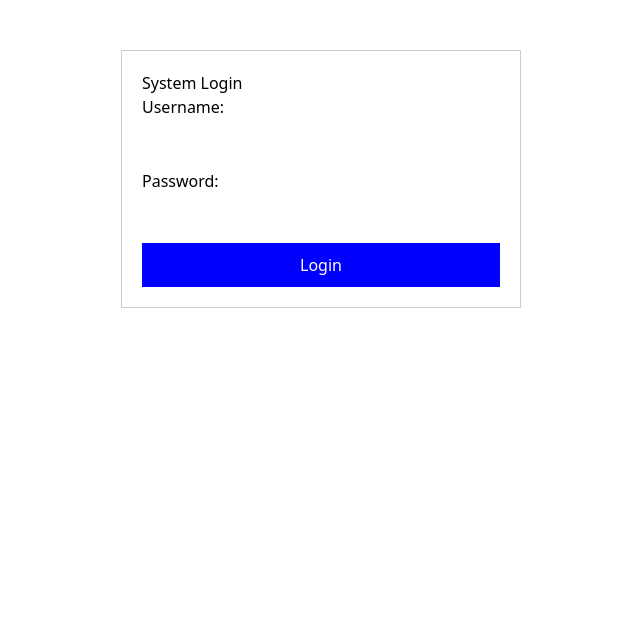
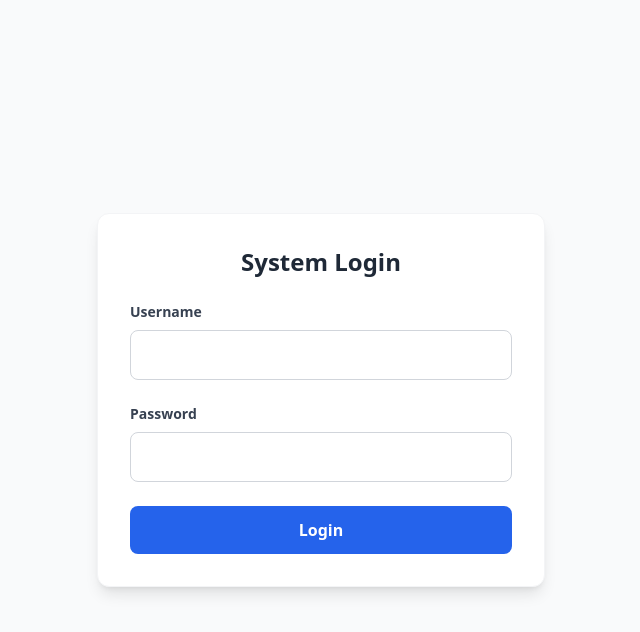
Before and after one commit to pmlchamodya/HotelBookingSystem, a React app in the folder frontend/: page /login in a window 1280 px wide. Shown: the top 632 px of the page, without its empty margins (319-959 px from the left). Built offline with nearby package versions, Linux system fonts and the light colour scheme; the HTML template or start-up script is replaced by a standard one.

Commit message:
added new home page,toast notification and changes app.jsx,login.jsx

```diff
--- a/frontend/package.json
+++ b/frontend/package.json
@@ -14,6 +14,7 @@
     "prop-types": "^15.8.1",
     "react": "^19.2.0",
     "react-dom": "^19.2.0",
+    "react-hot-toast": "^2.6.0",
     "react-router-dom": "^7.10.1"
   },
   "devDependencies": {
--- a/frontend/src/App.jsx
+++ b/frontend/src/App.jsx
@@ -5,44 +5,68 @@ import {
   Route,
   Navigate,
 } from "react-router-dom";
+import { Toaster } from "react-hot-toast";
 import { AuthProvider, AuthContext } from "./context/AuthContext";
 
-// Import Components
+// --- IMPORTS ---
 import Login from "./components/auth/Login";
 import Register from "./components/auth/Register";
 import AdminDashboard from "./pages/dashboard/admin/AdminDashboard";
+// Import the Home page correctly
+import Home from "./pages/dashboard/home/Home";
 
-// Protected Route Component
-// This prevents unauthorized users from accessing the dashboard
+// --- PROTECTED ROUTE COMPONENT ---
 const ProtectedRoute = ({ children, role }) => {
   const { user, loading } = useContext(AuthContext);
 
-  if (loading) return <div>Loading...</div>;
+  if (loading) return <div className="p-10 text-center">Loading...</div>;
 
-  // If not logged in, go to login
-  if (!user) return <Navigate to="/login" />;
+  // If not logged in, redirect to login
+  if (!user) return <Navigate to="/login" replace />;
 
-  // If role is specified (e.g., 'admin') and user doesn't match, redirect
+  // Role-based access control
   if (role && user.role !== role) {
-    return <Navigate to="/dashboard" />;
+    return <Navigate to="/" replace />;
   }
 
   return children;
 };
 
-const App = () => {
+// --- MAIN ROUTES COMPONENT ---
+const AppRoutes = () => {
+  const { user } = useContext(AuthContext);
+
   return (
-    <AuthProvider>
-      <Router>
     <Routes>
-          {/* Default Route */}
-          <Route path="/" element={<Navigate to="/login" />} />
+      {/* ----------------------------------------------------
+        FIX: Root Path ("/") now renders the Home Page
+        instead of redirecting to Login.
+        ----------------------------------------------------
+      */}
+      <Route path="/" element={<Home />} />
 
-          {/* Public Routes */}
-          <Route path="/login" element={<Login />} />
+      {/* Login Route:
+        If user is ALREADY logged in, redirect them to their dashboard
+        instead of showing the login screen again.
+      */}
+      <Route
+        path="/login"
+        element={
+          user ? (
+            user.role === "admin" ? (
+              <Navigate to="/admin-dashboard" />
+            ) : (
+              <Navigate to="/dashboard" />
+            )
+          ) : (
+            <Login />
+          )
+        }
+      />
+
       <Route path="/register" element={<Register />} />
 
-          {/* Protected Admin Route */}
+      {/* Protected Routes */}
       <Route
         path="/admin-dashboard"
         element={
@@ -52,19 +76,33 @@ const App = () => {
         }
       />
 
-          {/* Fallback for other users (You can create a UserDashboard later) */}
+      {/* Fallback Dashboard */}
       <Route
         path="/dashboard"
         element={
           <ProtectedRoute>
-                <div style={{ padding: "20px" }}>
-                  <h1>Customer Dashboard (Coming Soon)</h1>
-                  <a href="/login">Logout</a>
+            <div className="p-10">
+              <h1>User Dashboard</h1>
+              <a href="/" className="text-blue-500">
+                Go Home
+              </a>
             </div>
           </ProtectedRoute>
         }
       />
+
+      {/* 404 - Redirect any unknown routes to Home */}
+      <Route path="*" element={<Navigate to="/" replace />} />
     </Routes>
+  );
+};
+
+const App = () => {
+  return (
+    <AuthProvider>
+      <Router>
+        <AppRoutes />
+        <Toaster position="top-right" reverseOrder={false} />
       </Router>
     </AuthProvider>
   );
--- /dev/null
+++ b/frontend/src/components/alert/ToastContext.jsx
@@ -0,0 +1,36 @@
+import toast from "react-hot-toast";
+
+// Success notification (Green)
+export const notifySuccess = (message) => {
+  toast.success(message, {
+    style: {
+      border: "1px solid #10B981",
+      padding: "16px",
+      color: "#10B981",
+    },
+    iconTheme: {
+      primary: "#10B981",
+      secondary: "#FFFAEE",
+    },
+  });
+};
+
+// Error notification (Red)
+export const notifyError = (message) => {
+  toast.error(message, {
+    style: {
+      border: "1px solid #EF4444",
+      padding: "16px",
+      color: "#EF4444",
+    },
+    iconTheme: {
+      primary: "#EF4444",
+      secondary: "#FFFAEE",
+    },
+  });
+};
+
+// Info notification
+export const notifyInfo = (message) => {
+  toast(message);
+};
--- a/frontend/src/components/auth/Login.jsx
+++ b/frontend/src/components/auth/Login.jsx
@@ -1,79 +1,78 @@
 import React, { useState, useContext } from "react";
 import { AuthContext } from "../../context/AuthContext";
 import { useNavigate } from "react-router-dom";
+import { notifySuccess, notifyError } from "../alert/ToastContext";
 
 const Login = () => {
-  // Changed state to accept 'username'
   const [formData, setFormData] = useState({ username: "", password: "" });
   const { login } = useContext(AuthContext);
   const navigate = useNavigate();
 
   const handleSubmit = async (e) => {
     e.preventDefault();
+
+    // Attempt login
     const result = await login(formData.username, formData.password);
 
     if (result.success) {
-      alert("Login Successful!");
+      notifySuccess("Login Successful!");
 
-      // Check user role and redirect
+      // Redirect based on role
       if (result.user.role === "admin") {
-        navigate("/admin-dashboard"); // Redirect to Admin Dashboard
+        navigate("/admin-dashboard");
       } else {
-        navigate("/dashboard"); // Normal user dashboard
+        navigate("/dashboard"); // Default dashboard
       }
     } else {
-      alert(result.error);
+      notifyError(result.error || "Login failed");
     }
   };
 
   return (
-    <div
-      style={{
-        maxWidth: "400px",
-        margin: "50px auto",
-        padding: "20px",
-        border: "1px solid #ccc",
-      }}
-    >
-      <h2>System Login</h2>
-      <form onSubmit={handleSubmit}>
-        <div style={{ marginBottom: "10px" }}>
-          <label>Username:</label>
+    <div className="min-h-screen flex items-center justify-center bg-gray-50 p-4">
+      <div className="max-w-md w-full bg-white rounded-xl shadow-lg p-8 border border-gray-100">
+        <h2 className="text-2xl font-bold text-center text-gray-800 mb-6">
+          System Login
+        </h2>
+
+        <form onSubmit={handleSubmit} className="space-y-6">
+          <div>
+            <label className="block text-gray-700 text-sm font-bold mb-2">
+              Username
+            </label>
             <input
               type="text"
               required
+              className="w-full px-4 py-3 rounded-lg border border-gray-300 focus:outline-none focus:ring-2 focus:ring-blue-500"
               value={formData.username}
               onChange={(e) =>
                 setFormData({ ...formData, username: e.target.value })
               }
-            style={{ width: "100%", padding: "8px" }}
             />
           </div>
-        <div style={{ marginBottom: "10px" }}>
-          <label>Password:</label>
+          <div>
+            <label className="block text-gray-700 text-sm font-bold mb-2">
+              Password
+            </label>
             <input
               type="password"
               required
+              className="w-full px-4 py-3 rounded-lg border border-gray-300 focus:outline-none focus:ring-2 focus:ring-blue-500"
               value={formData.password}
               onChange={(e) =>
                 setFormData({ ...formData, password: e.target.value })
               }
-            style={{ width: "100%", padding: "8px" }}
             />
           </div>
           <button
             type="submit"
-          style={{
-            width: "100%",
-            padding: "10px",
-            backgroundColor: "blue",
-            color: "white",
-          }}
+            className="w-full bg-blue-600 text-white font-bold py-3 px-4 rounded-lg hover:bg-blue-700 transition duration-200"
           >
             Login
           </button>
         </form>
       </div>
+    </div>
   );
 };
 
--- /dev/null
+++ b/frontend/src/pages/dashboard/home/Home.jsx
@@ -0,0 +1,90 @@
+import React from "react";
+import { Link } from "react-router-dom";
+import { useContext } from "react";
+import { AuthContext } from "../../../context/AuthContext";
+
+const Home = () => {
+  const { user } = useContext(AuthContext);
+
+  return (
+    <div className="min-h-screen flex flex-col font-sans">
+      {/* --- Navbar --- */}
+      <nav className="bg-white shadow-md py-4 px-6 md:px-12 flex justify-between items-center z-50">
+        <div className="text-2xl font-bold text-blue-900 flex items-center">
+          🏨 <span className="ml-2 tracking-wide">KING OF ASIA</span>
+        </div>
+        <div>
+          {user ? (
+            <Link
+              to={user.role === "admin" ? "/admin-dashboard" : "/dashboard"}
+              className="bg-blue-600 text-white px-5 py-2 rounded-full hover:bg-blue-700 transition font-medium shadow-lg"
+            >
+              Dashboard ({user.username})
+            </Link>
+          ) : (
+            <Link
+              to="/login"
+              className="bg-blue-900 text-white px-6 py-2 rounded-full hover:bg-blue-800 transition font-medium shadow-lg"
+            >
+              Login / Register
+            </Link>
+          )}
+        </div>
+      </nav>
+
+      {/* --- Hero Section --- */}
+      <div
+        className="flex-grow bg-cover bg-center flex items-center justify-center relative"
+        style={{
+          backgroundImage:
+            'url("https://images.unsplash.com/photo-1566073771259-6a8506099945?q=80&w=1920&auto=format&fit=crop")',
+          minHeight: "85vh",
+        }}
+      >
+        {/* Overlay */}
+        <div className="absolute inset-0 bg-black opacity-40"></div>
+
+        {/* Content */}
+        <div className="relative z-10 text-center text-white px-4 max-w-5xl mx-auto">
+          <h1 className="text-5xl md:text-7xl font-extrabold mb-6 tracking-tight drop-shadow-2xl">
+            FIND YOUR NEXT STAY
+          </h1>
+          <p className="text-xl md:text-2xl mb-10 font-light drop-shadow-lg text-gray-100">
+            Experience world-class luxury and comfort at the best prices.
+          </p>
+
+          {/* Search Box UI */}
+          <div className="bg-white p-3 rounded-xl shadow-2xl max-w-4xl mx-auto flex flex-col md:flex-row gap-3">
+            <input
+              type="text"
+              placeholder="Where do you want to stay?"
+              className="flex-grow p-4 rounded-lg border border-gray-200 text-gray-800 focus:outline-none focus:ring-2 focus:ring-blue-500"
+            />
+            <div className="flex gap-2">
+              <input
+                type="date"
+                className="p-4 rounded-lg border border-gray-200 text-gray-600 focus:outline-none focus:ring-2 focus:ring-blue-500"
+              />
+              <input
+                type="date"
+                className="p-4 rounded-lg border border-gray-200 text-gray-600 focus:outline-none focus:ring-2 focus:ring-blue-500"
+              />
+            </div>
+            <button className="bg-yellow-500 text-blue-900 font-bold px-8 py-4 rounded-lg hover:bg-yellow-400 transition shadow-md uppercase tracking-wider">
+              Search
+            </button>
+          </div>
+        </div>
+      </div>
+
+      {/* --- Footer --- */}
+      <footer className="bg-slate-900 text-white py-8 text-center border-t border-slate-800">
+        <p className="text-gray-400">
+          © 2025 King of Asia Hotels. All rights reserved.
+        </p>
+      </footer>
+    </div>
+  );
+};
+
+export default Home;
```
Also changed, not shown: 1 other file (tests, documents, lock files or other folders). Lines whose indentation alone changed are shown as unchanged.
